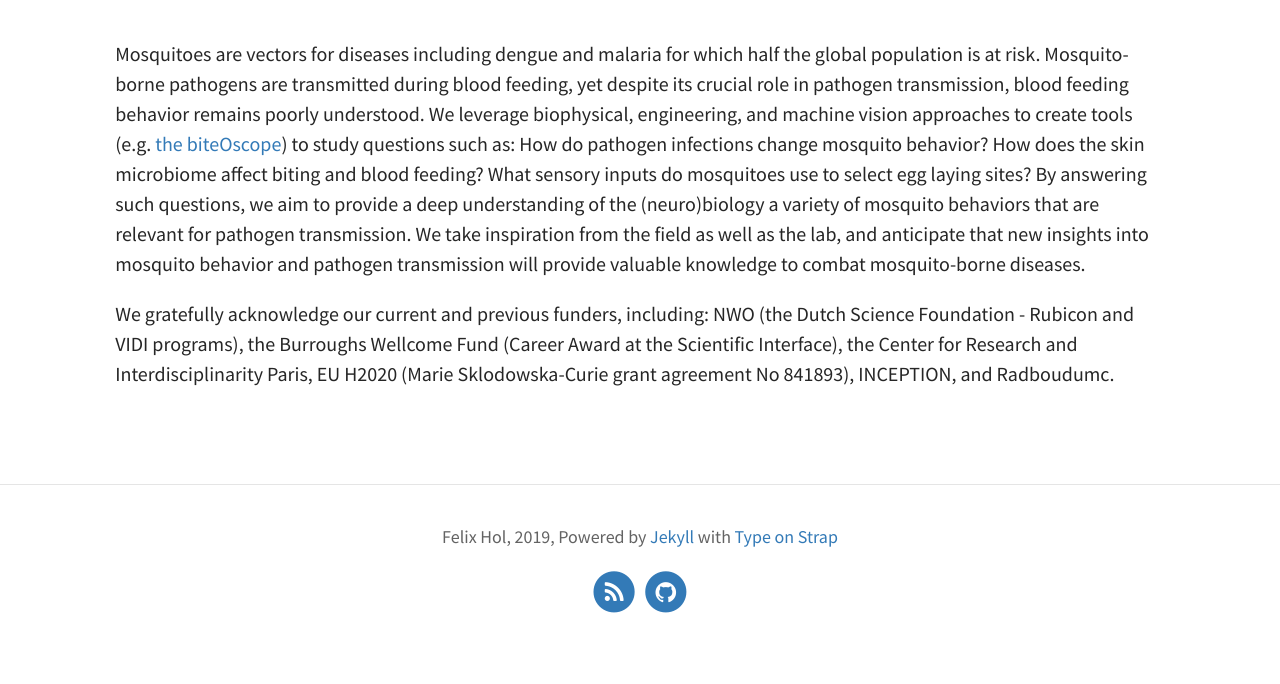
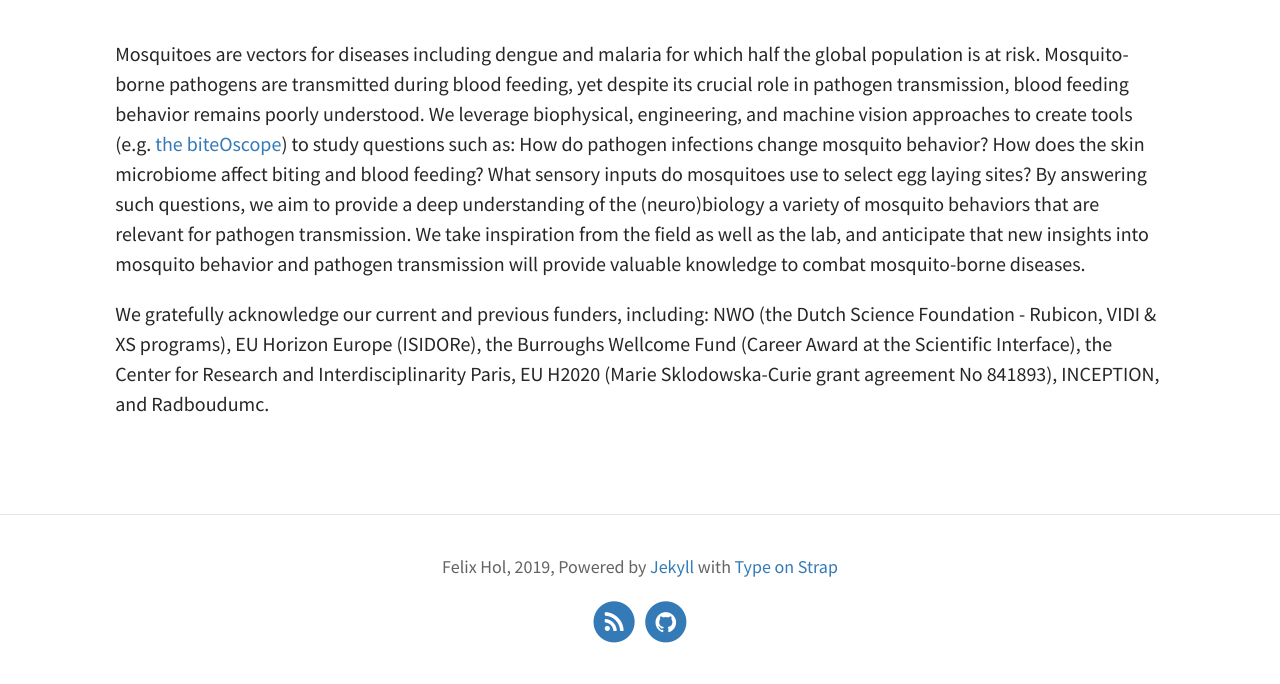
Before and after one commit to felixhol/felixhol.github.io, a Jekyll site: the page built from pages/01research.md, in a window 1280 px wide. Shown: the part 283-967 px from the top of the page. Built offline with Jekyll 4.4.1, drawn with Linux system fonts in a browser that asks for light colours; before the commit the page ends 937 px from its top, so only the background shows below that.

```diff
--- a/pages/01research.md
+++ b/pages/01research.md
@@ -8,7 +8,7 @@ tags:
 
 Mosquitoes are vectors for diseases including dengue and malaria for which half the global population is at risk. Mosquito-borne pathogens are transmitted during blood feeding, yet despite its crucial role in pathogen transmission, blood feeding behavior remains poorly understood. We leverage biophysical, engineering, and machine vision approaches to create tools (e.g. [the biteOscope](https://github.com/felixhol/biteOscope)) to study questions such as: How do pathogen infections change mosquito behavior? How does the skin microbiome affect biting and blood feeding? What sensory inputs do mosquitoes use to select egg laying sites? By answering such questions, we aim to provide a deep understanding of the (neuro)biology a variety of mosquito behaviors that are relevant for pathogen transmission. We take inspiration from the field as well as the lab, and anticipate that new insights into mosquito behavior and pathogen transmission will provide valuable knowledge to combat mosquito-borne diseases.  <br/>
 
-We gratefully acknowledge our current and previous funders, including: NWO (the Dutch Science Foundation - Rubicon and VIDI programs), the Burroughs Wellcome Fund (Career Award at the Scientific Interface), the Center for Research and Interdisciplinarity Paris, EU H2020 (Marie Sklodowska-Curie grant agreement No 841893), INCEPTION, and Radboudumc.
+We gratefully acknowledge our current and previous funders, including: NWO (the Dutch Science Foundation - Rubicon, VIDI & XS programs), EU Horizon Europe (ISIDORe), the Burroughs Wellcome Fund (Career Award at the Scientific Interface), the Center for Research and Interdisciplinarity Paris, EU H2020 (Marie Sklodowska-Curie grant agreement No 841893), INCEPTION, and Radboudumc.
 
 
 
```
Also changed, not shown: pages/02Publications.md (+2 -0 lines), pages/03Team.md (+2 -1 lines), pages/04Bio.md (+1 -1 lines).
